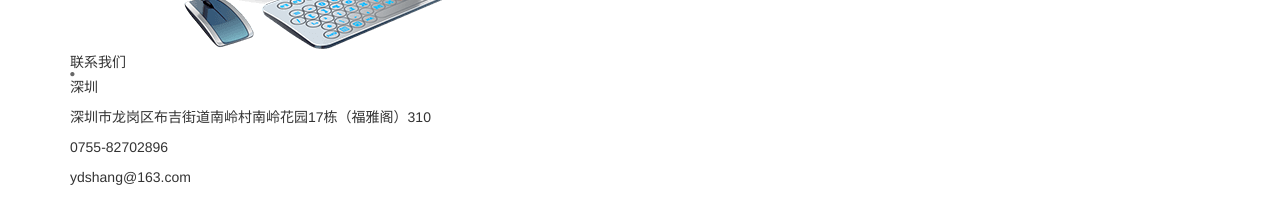
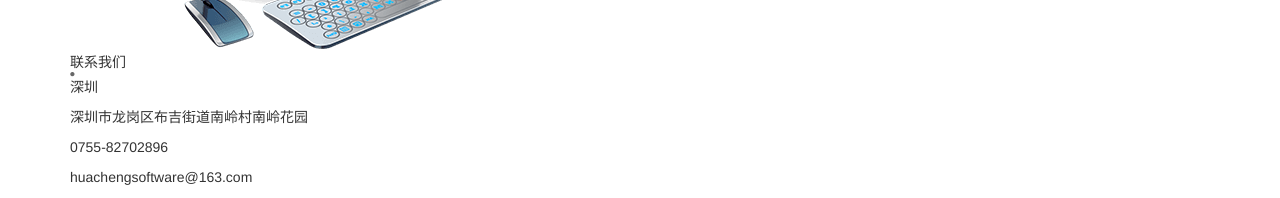
Before and after one commit to huachengsoftware/huachengsoftware.github.io, a Jekyll site: the page aboutus.html, which Jekyll copies as it is, in a window 1280 px wide. Shown: the part 1451-1649 px from the top of the page. Built offline with Jekyll 4.4.1, drawn with Linux system fonts in a browser that asks for light colours; nearby versions of some CDN libraries; library files that are not in the unit come from our copies.

Commit message:
update contact info

```diff
--- a/aboutus.html
+++ b/aboutus.html
@@ -125,11 +125,11 @@
                     <p>联系我们<span><img src="images/dian.png" class="img-responsive"></span>深圳</p>
                     <p>
                         <span class="address"></span><span>
-                            深圳市龙岗区布吉街道南岭村南岭花园17栋（福雅阁）310
+                            深圳市龙岗区布吉街道南岭村南岭花园
                         </span>
                     </p>
                     <p><span class="tel"></span><span>0755-82702896</span></p>
-                    <p><span class="email"></span><span>ydshang@163.com</span></p>
+                    <p><span class="email"></span><span>huachengsoftware@163.com</span></p>
                 </div>
             </div>
         </div>
--- a/case.html
+++ b/case.html
@@ -124,11 +124,11 @@
                     <p>联系我们<span><img src="images/dian.png" class="img-responsive"></span>深圳</p>
                     <p>
                         <span class="address"></span><span>
-                            深圳市龙岗区布吉街道南岭村南岭花园17栋（福雅阁）310
+                            深圳市龙岗区布吉街道南岭村南岭花园
                         </span>
                     </p>
                     <p><span class="tel"></span><span>0755-82702896</span></p>
-                    <p><span class="email"></span><span>ydshang@163.com</span></p>
+                    <p><span class="email"></span><span>huachengsoftware@163.com</span></p>
                 </div>
             </div>
         </div>
--- a/cooperation.html
+++ b/cooperation.html
@@ -150,11 +150,11 @@
                     <p>联系我们<span><img src="images/dian.png" class="img-responsive"></span>深圳</p>
                     <p>
                         <span class="address"></span><span>
-                            深圳市龙岗区布吉街道南岭村南岭花园17栋（福雅阁）310
+                            深圳市龙岗区布吉街道南岭村南岭花园
                         </span>
                     </p>
                     <p><span class="tel"></span><span>0755-82702896</span></p>
-                    <p><span class="email"></span><span>ydshang@163.com</span></p>
+                    <p><span class="email"></span><span>huachengsoftware@163.com</span></p>
                 </div>
             </div>
         </div>
--- a/service.html
+++ b/service.html
@@ -102,11 +102,11 @@
                     <p>联系我们<span><img src="images/dian.png" class="img-responsive"></span>深圳</p>
                     <p>
                         <span class="address"></span><span>
-                            深圳市龙岗区布吉街道南岭村南岭花园17栋（福雅阁）310
+                            深圳市龙岗区布吉街道南岭村南岭花园
                         </span>
                     </p>
                     <p><span class="tel"></span><span>0755-82702896</span></p>
-                    <p><span class="email"></span><span>ydshang@163.com</span></p>
+                    <p><span class="email"></span><span>huachengsoftware@163.com</span></p>
                 </div>
             </div>
         </div>
```
